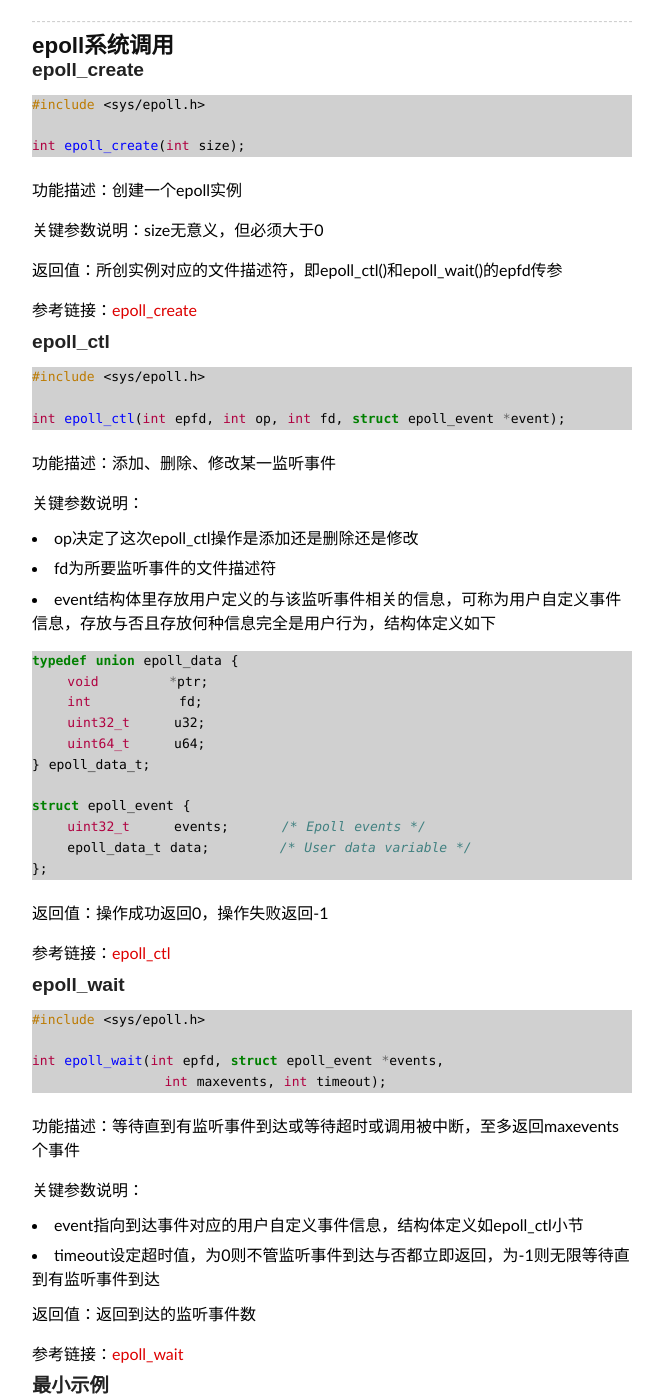
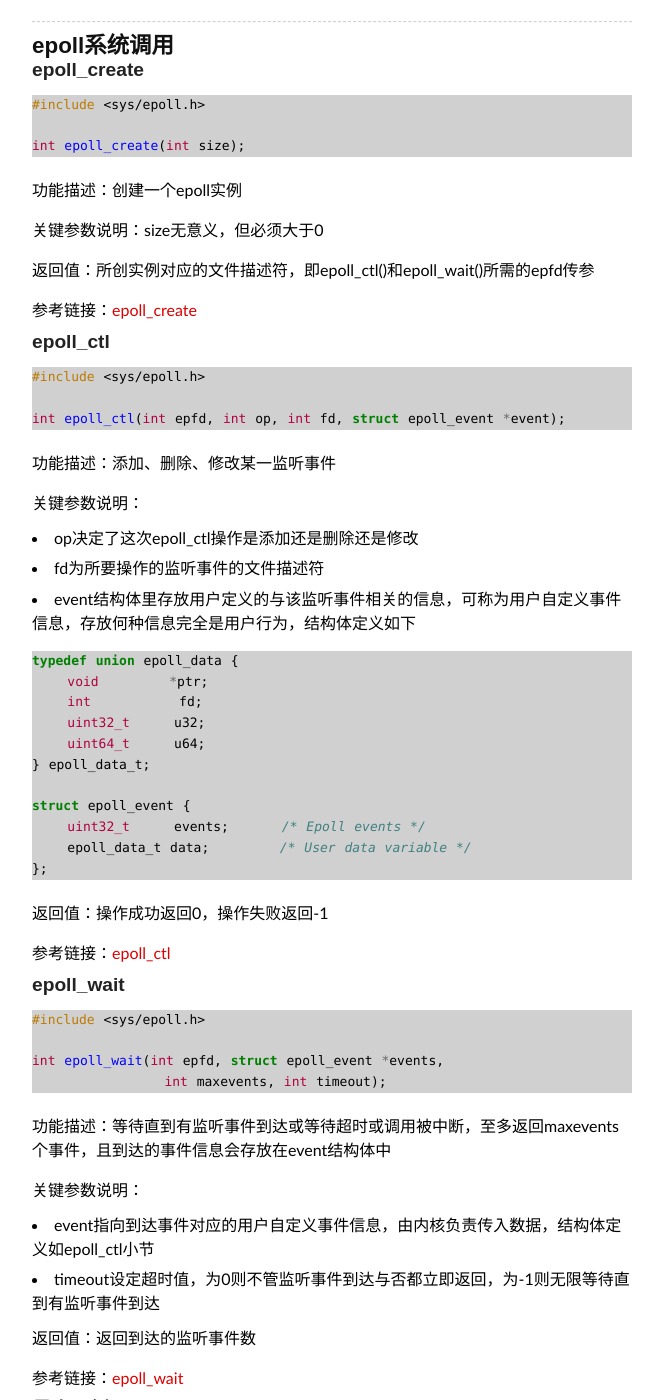
Before and after one commit to aCayF/acayf.github.io, a Jekyll site: the page built from _posts/2016-09-20-epoll-notes.md, in a window 1280 px wide and 1400 px high, scrolled down 462 px. Shown: the whole window, without its empty margins (308-971 px from the left). Built offline with Jekyll 4.4.1, drawn with Linux system fonts in a browser that asks for light colours; some web fonts are replaced; comment, search, counter and statistics services are not loaded; some of the changed text lies outside the part shown.

Commit message:
Tweak words in epoll-notes

````diff
--- a/_posts/2016-09-20-epoll-notes.md
+++ b/_posts/2016-09-20-epoll-notes.md
@@ -39,7 +39,7 @@ int epoll_create(int size);
 
 关键参数说明：size无意义，但必须大于0
 
-返回值：所创实例对应的文件描述符，即epoll_ctl()和epoll_wait()的epfd传参
+返回值：所创实例对应的文件描述符，即epoll_ctl()和epoll_wait()所需的epfd传参
 
 参考链接：[epoll_create](http://man7.org/linux/man-pages/man2/epoll_create.2.html)
 
@@ -56,8 +56,8 @@ int epoll_ctl(int epfd, int op, int fd, struct epoll_event *event);
 关键参数说明：
 
 * op决定了这次epoll_ctl操作是添加还是删除还是修改
-* fd为所要监听事件的文件描述符
-* event结构体里存放用户定义的与该监听事件相关的信息，可称为用户自定义事件信息，存放与否且存放何种信息完全是用户行为，结构体定义如下
+* fd为所要操作的监听事件的文件描述符
+* event结构体里存放用户定义的与该监听事件相关的信息，可称为用户自定义事件信息，存放何种信息完全是用户行为，结构体定义如下
 
 ```c
 typedef union epoll_data {
@@ -86,11 +86,11 @@ int epoll_wait(int epfd, struct epoll_event *events,
                int maxevents, int timeout);
 ```
 
-功能描述：等待直到有监听事件到达或等待超时或调用被中断，至多返回maxevents个事件
+功能描述：等待直到有监听事件到达或等待超时或调用被中断，至多返回maxevents个事件，且到达的事件信息会存放在event结构体中
 
 关键参数说明：
 
-* event指向到达事件对应的用户自定义事件信息，结构体定义如epoll_ctl小节
+* event指向到达事件对应的用户自定义事件信息，由内核负责传入数据，结构体定义如epoll_ctl小节
 * timeout设定超时值，为0则不管监听事件到达与否都立即返回，为-1则无限等待直到有监听事件到达
 
 返回值：返回到达的监听事件数
````
Also changed, not shown: other parts of _posts/2016-09-20-epoll-notes.md (+3 -3 lines).
